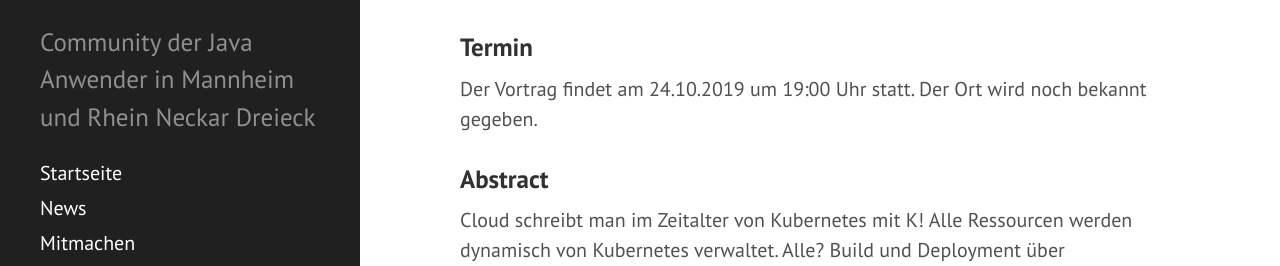
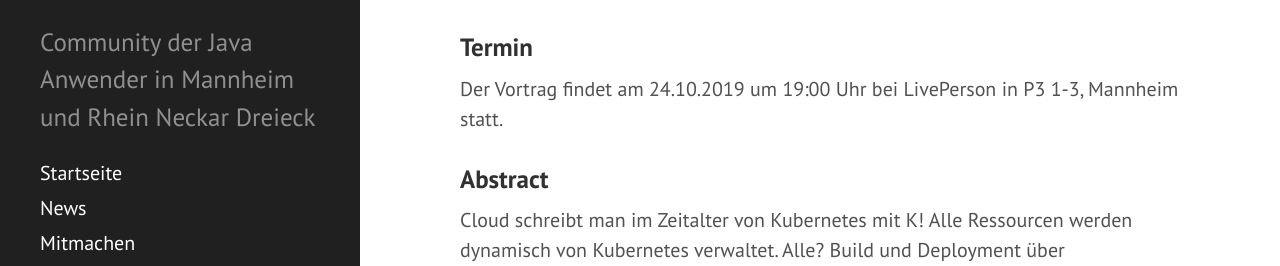
Before and after one commit to majug/majug.github.io, a Jekyll site: the page built from _posts/2019-10-24-jenkins-x-continously-driving-the-kloud.md, in a window 1280 px wide and 900 px high. Shown: the part 339-605 px from the top of the window. Built offline with Jekyll 4.4.1, drawn with Linux system fonts in a browser that asks for light colours.

Commit message:
Added location

```diff
--- a/_posts/2019-10-24-jenkins-x-continously-driving-the-kloud.md
+++ b/_posts/2019-10-24-jenkins-x-continously-driving-the-kloud.md
@@ -2,7 +2,7 @@
 layout: post
 title: "Jenkins X – Continuously Driving the Kloud"
 speaker: "Gerd Aschemann"
-location: "To be announced"
+location: "LivePerson Germany GmbH, P3 1-3, Mannheim"
 state: startpage
 ---
 
@@ -12,7 +12,7 @@ Wir freuen uns über Eure Anmeldung (optional und unverbindlich) auf unserer [Me
 
 ### Termin
 
-Der Vortrag findet am 24.10.2019 um 19:00 Uhr statt. Der Ort wird noch bekannt gegeben.
+Der Vortrag findet am 24.10.2019 um 19:00 Uhr bei LivePerson in P3 1-3, Mannheim statt.
 
 ### Abstract
 
```
